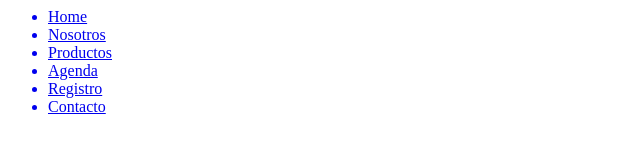
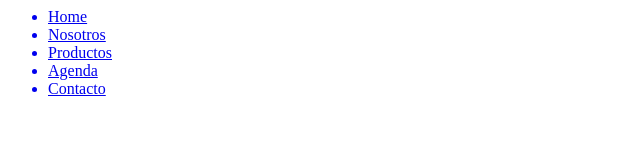
Before and after one commit to JMauricioGR/PairProgramingExercise, a plain HTML site: page index.html in a window 1280 px wide. Shown: the full height of the page, 0-640 px from the left. Drawn offline with Linux system fonts and the light colour scheme.

Commit message:
Borrado de opción por Lorena Castro

```diff
--- a/index.html
+++ b/index.html
@@ -12,7 +12,6 @@
             <a href="#"><li>Nosotros</li></a>
             <a href="#"><li>Productos</li></a>
             <a href="#"><li>Agenda</li></a>
-            <a href="#"><li>Registro</li></a>
             <a href="#"><li>Contacto</li></a>
         </ul>
     </header>
```
